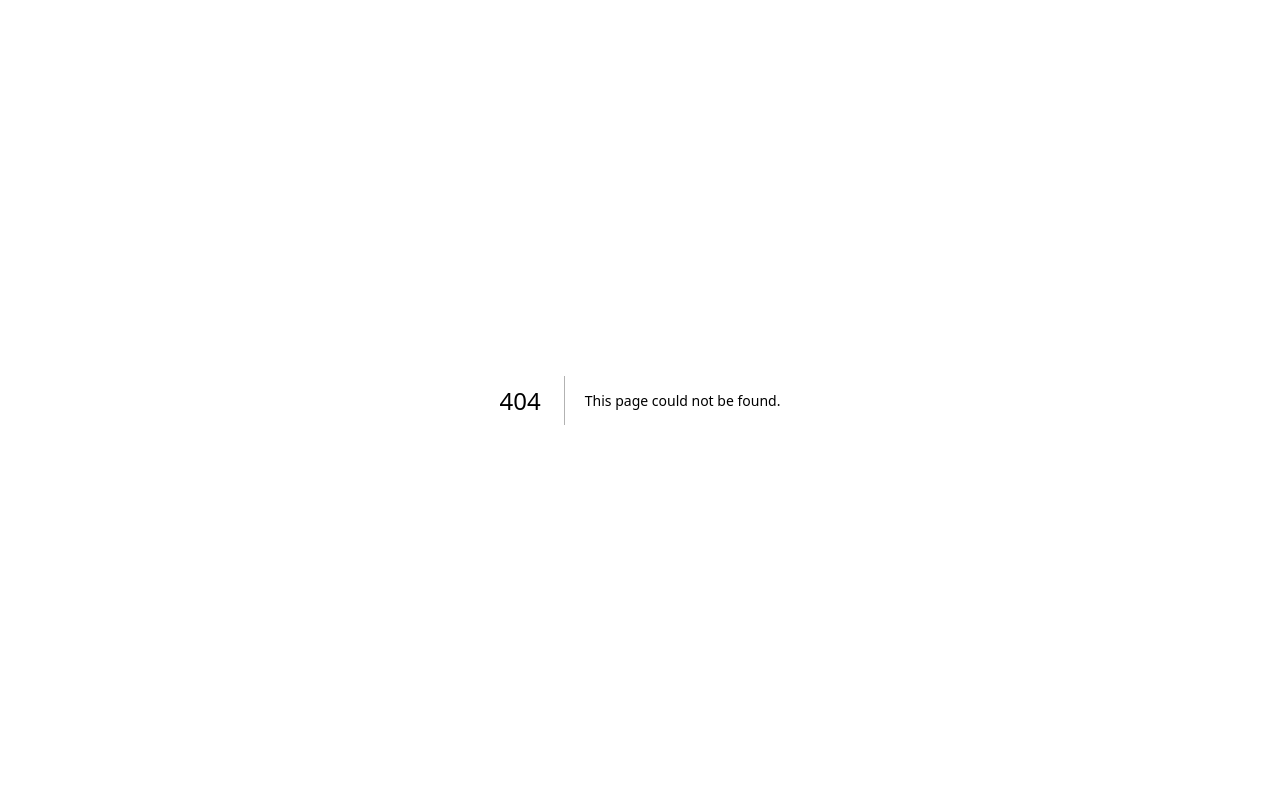
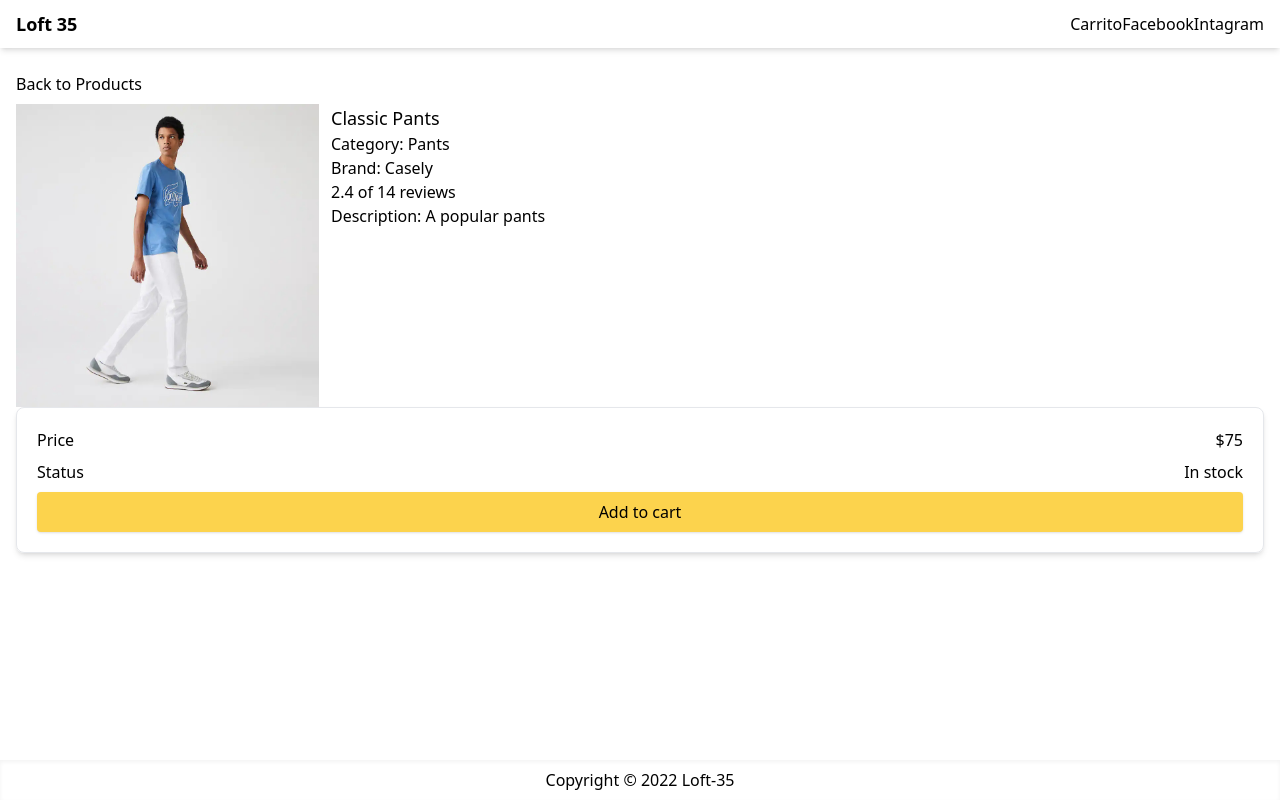
Before and after one commit to ackermanGitHub/loft-35-ecommerce, a Next.js app: page /product/classic-pants in a window 1280 px wide. Before the commit this address had no page. Built offline with nearby package versions, Linux system fonts and the light colour scheme.

Commit message:
Product details done

```diff
--- /dev/null
+++ b/src/pages/product/[slug].tsx
@@ -0,0 +1,64 @@
+import React from 'react';
+import Link from 'next/link';
+import Image from 'next/image';
+import data, { IProduct } from '@/utils/data';
+import Layout from '@/containers/Layout';
+import { useRouter } from 'next/router';
+
+interface IProps {}
+
+const ProductScreen: React.FC<IProps> = () => {
+  const { query } = useRouter();
+  const { slug } = query;
+  const product: IProduct | undefined = data.products.find(
+    (x) => x.slug === slug
+  );
+
+  if (!product) {
+    return <div>Product Not Found</div>;
+  }
+  return (
+    <Layout title={product.name}>
+      <div className="py-2">
+        <Link href="/">Back to Products </Link>
+      </div>
+      <div className="grid md:grid-cols-4 md:gap-3">
+        <div className="md:col-soan-2">
+          <Image
+            src={product.image}
+            alt={'product.name'}
+            width={640}
+            height={640}
+          />
+        </div>
+        <ul>
+          <li>
+            <h1 className="text-lg">{product.name}</h1>
+          </li>
+          <li>Category: {product.category}</li>
+          <li>Brand: {product.brand} </li>
+          <li>
+            {' '}
+            {product.rating} of {product.numReviews} reviews
+          </li>
+          <li>Description: {product.description} </li>
+        </ul>
+      </div>
+      <div>
+        <div className="card p-5">
+          <div className="mb-2 flex justify-between">
+            <div>Price</div>
+            <div>${product.price} </div>
+          </div>
+          <div className="mb-2 flex justify-between">
+            <div>Status</div>
+            <div> {product.countInStock > 0 ? 'In stock' : 'Unavailable'} </div>
+          </div>
+          <button className="primary-button w-full">Add to cart</button>
+        </div>
+      </div>
+    </Layout>
+  );
+};
+
+export default ProductScreen;
--- a/src/pages/products/[slug].tsx
+++ /dev/null
@@ -1,17 +0,0 @@
-import React from 'react';
-import Link from 'next/link';
-import Image from 'next/image';
-import { IProduct } from '@/utils/data';
-import Layout from '@/containers/Layout';
-import { useRouter } from 'next/router';
-
-interface IProps {
-  product: IProduct;
-}
-
-const ProductScreen: React.FC<IProps> = ({ product }) => {
-  const { query } = useRouter();
-  return <Layout title={product.name}></Layout>;
-};
-
-export default ProductScreen;
```
